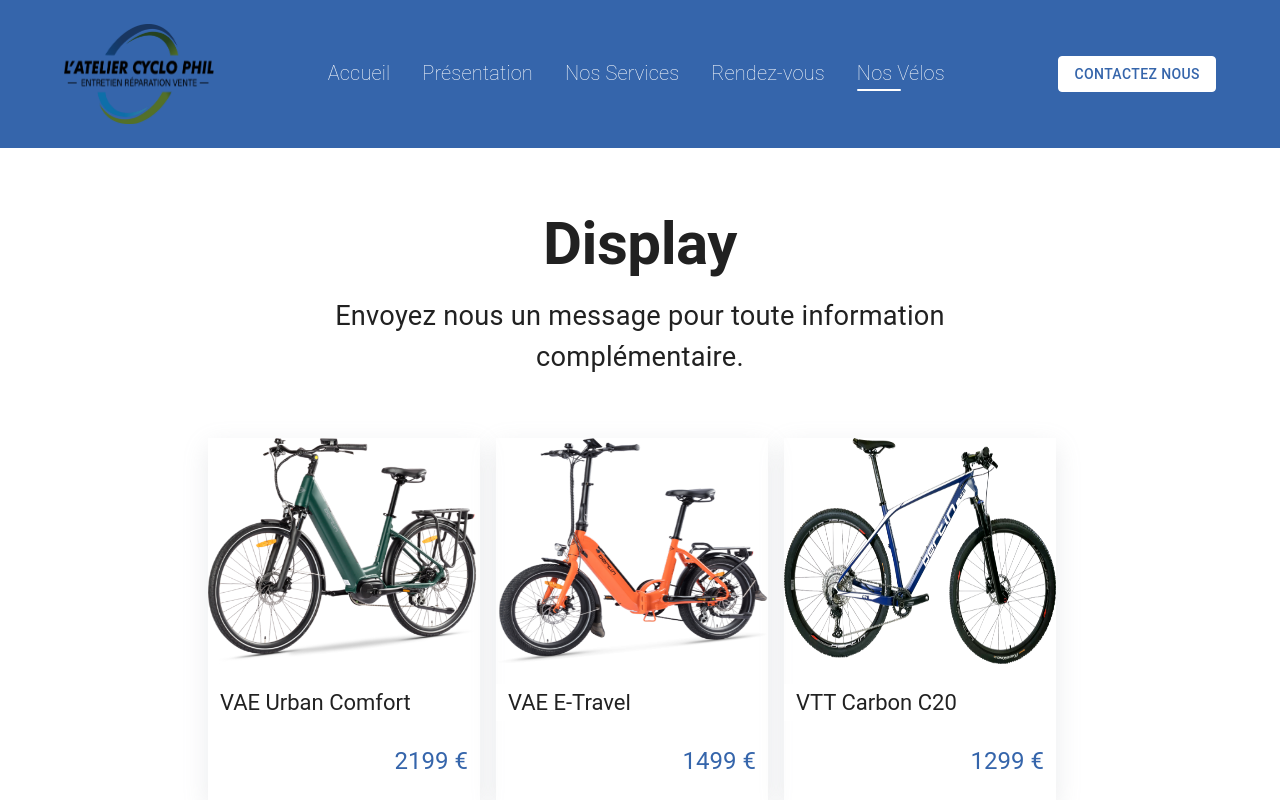
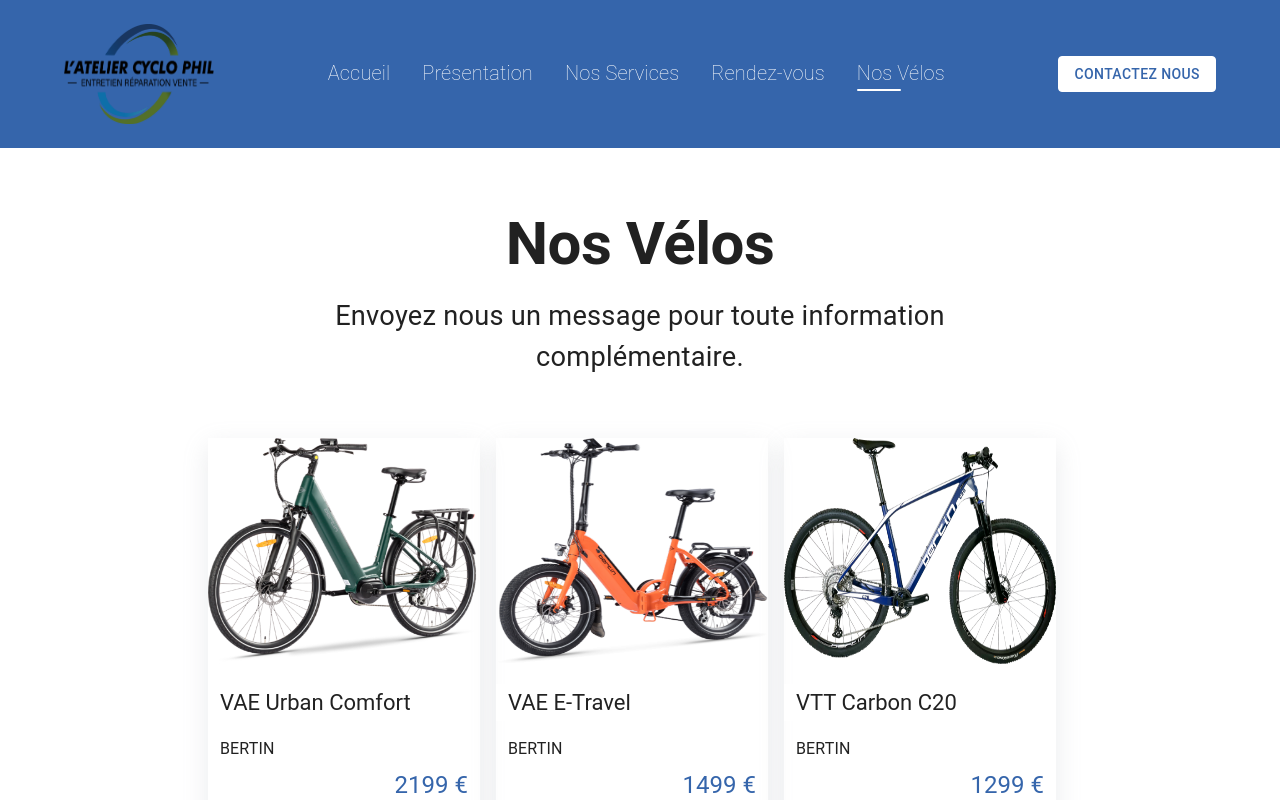
Before and after one commit to Adham1999mw/bycles, a Next.js app: page /prices in a window 1280 px wide. Shown: the top 800 px of the page. Built offline with nearby package versions, Linux system fonts and the light colour scheme; a web font is replaced by a local one.

Commit message:
fix conflict

```diff
--- a/components/common/BaseCard/index.jsx
+++ b/components/common/BaseCard/index.jsx
@@ -3,6 +3,7 @@ import styles from "./BaseCard.module.scss";
 import Image from "next/image";
 import one from "../../../assets/one.jpeg";
 import CustomButton from "../BaseButton";
+import { useEffect } from "react";
 
 const BaseCard = ({
   title,
@@ -11,7 +12,11 @@ const BaseCard = ({
   price,
   productImg,
   className,
+  custom,
 }) => {
+  useEffect(() => {
+    console.log(custom, "test test test");
+  }, []);
   return (
     <Grid
       item
@@ -38,7 +43,7 @@ const BaseCard = ({
         className={styles.pad}
       >
         {body && (
-          <Grid className={styles.bodyCsu}>
+          <Grid className={custom ? null : `${styles.bodyCsu}`}>
             <Typography variant="p">{body}</Typography>
           </Grid>
         )}
--- a/hook/data.js
+++ b/hook/data.js
@@ -8,21 +8,21 @@ const AllData = () => {
     data: [
       {
         text: "VAE Urban Comfort",
-        body: "",
+        body: "BERTIN",
         price: "2199 €",
         productImg: one,
         className: "spe",
       },
       {
         text: "VAE E-Travel",
-        body: "",
+        body: "BERTIN",
         price: "1499 €",
         productImg: two,
         className: "spe",
       },
       {
         text: "VTT Carbon C20",
-        body: "",
+        body: "BERTIN",
         price: "1299 €",
         productImg: three,
         className: "spe",
--- a/pages/prices/index.jsx
+++ b/pages/prices/index.jsx
@@ -4,18 +4,17 @@ import BaseCard from "@/components/common/BaseCard";
 import AllData from "../../hook/data";
 
 const Prices = () => {
-
   const { data } = AllData();
 
   return (
     <>
       <BaseSection
-        title={"Display"}
+        title={"Nos Vélos"}
         body={"Envoyez nous un message pour toute information complémentaire."}
         mxSIZE={50}
       />
 
-      <Grid spacing={2} container  justifyContent={'center'} md={12}>
+      <Grid spacing={2} container justifyContent={"center"} md={12}>
         {data.map((product) => {
           return (
             <Grid item md={3} xs={6}>
@@ -25,6 +24,7 @@ const Prices = () => {
                 price={product.price}
                 productImg={product.productImg}
                 className={product.className}
+                custom={true}
               />
             </Grid>
           );
```
